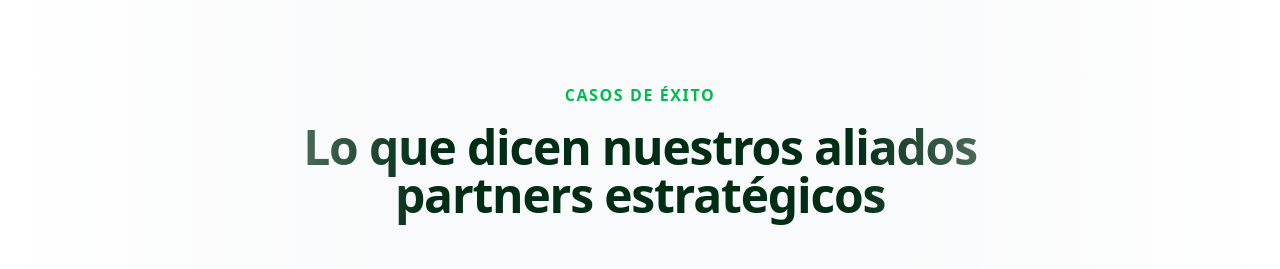
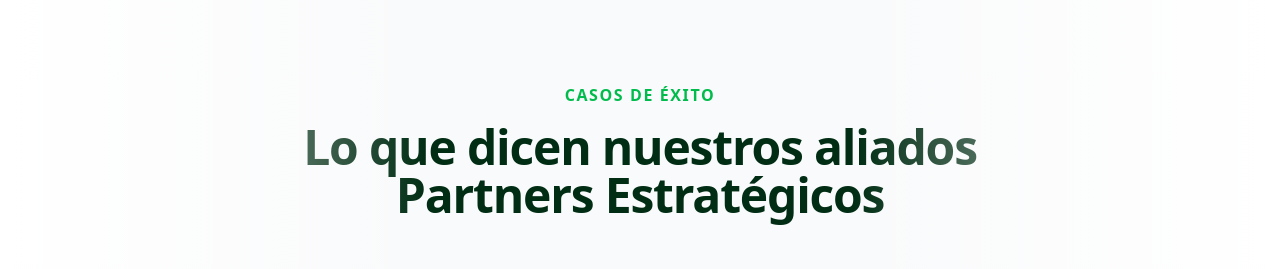
Before and after one commit to eventosprimeai/kreditec, a Next.js app in the folder kreditec-web/: page / in a window 1280 px wide. Shown: the part 6780-7049 px from the top of the page. Built offline with nearby package versions, Linux system fonts and the light colour scheme.

Commit message:
style: capitalizar Partners Estratégicos en casos de éxito

```diff
--- a/kreditec-web/src/app/page.tsx
+++ b/kreditec-web/src/app/page.tsx
@@ -453,7 +453,7 @@ export default function Home() {
             <h2 className="text-[var(--color-accent)] font-bold tracking-widest uppercase mb-4 text-sm md:text-base">Casos de Éxito</h2>
             <h3 className="text-4xl md:text-5xl font-extrabold text-[#002d14] tracking-tight">
               Lo que dicen nuestros aliados<br className="hidden md:block"/>
-              partners estratégicos
+              Partners Estratégicos
             </h3>
           </AnimatedSection>
 
```
